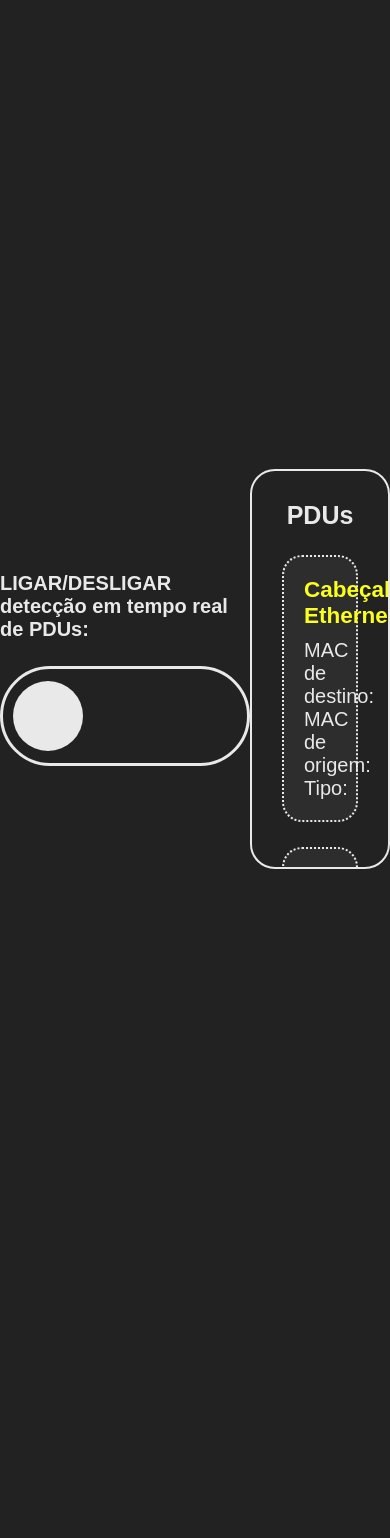
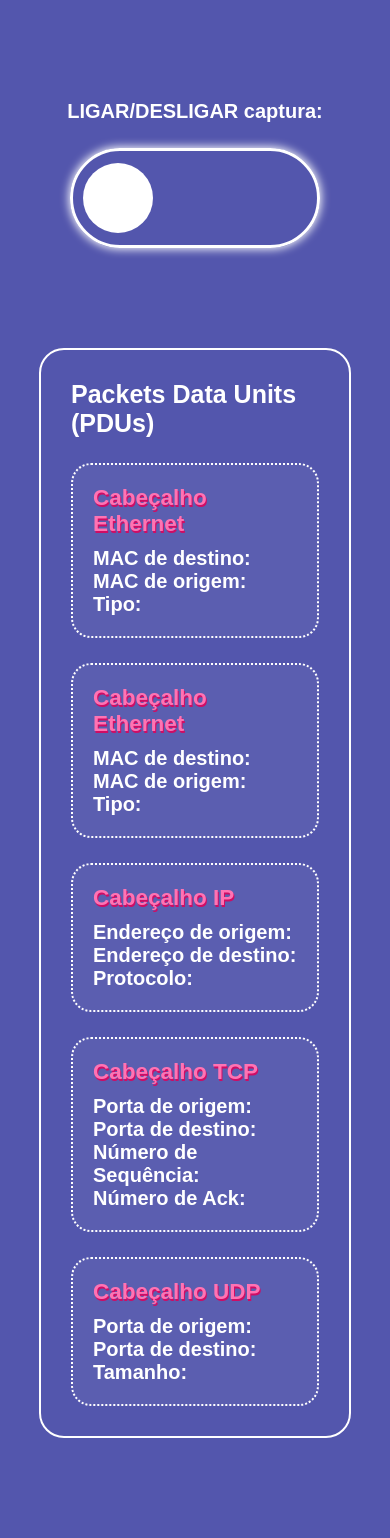
Before and after one commit to Jogaridu/cp6_coding_security, a Flask app: page / in a window 390 px wide. Before the commit the page ends 869 px from the top, so only its background shows below. Run offline with Flask 3, Linux system fonts and the light colour scheme.

Commit message:
the new fucking interface

```diff
--- a/src/static/css/style.css
+++ b/src/static/css/style.css
@@ -8,7 +8,9 @@ a:link{
 :root {
     --white: #ffffff;
     --black: #000;
-    --green: #0b7314;
+    --purple: #5356ad;
+    --pink: #ff73b3;
+    --pink-black: #cf0c64;
     --gray: #616161;
 }
 
@@ -20,7 +22,7 @@ a:link{
 }
 
 body {
-    background: #222222;
+    background: var(--purple);
 }
 
 .panel {
@@ -41,9 +43,9 @@ body {
 }
 
 .panel-button h1 {
-    color: #e9e9e9;
+    color: var(--white);
     font-size: 20px;
-    font-weight: 800;
+    font-weight: bold;
 }
 
 .panel-packets {
@@ -53,7 +55,7 @@ body {
     padding: 30px;
     border-radius: 25px;
     background: transparent;
-    border: 2.5px solid #e9e9e9;
+    border: 2.5px solid var(--white);
     gap: 25px;
     display: flex;
     flex-direction: column;
@@ -65,8 +67,8 @@ body {
 
 .panel-packets h1 {
     font-size: 25px;
-    color: #E9E9E9;
-    font-weight: 800;
+    color: var(--white);
+    font-weight: bold;
 }
 
 .packet {
@@ -77,21 +79,23 @@ body {
     gap: 10px;
     padding: 20px;
     background: #e9e9e90e;
-    border: 2.5px solid #e9e9e9;
+    border: 2.5px solid var(--white);
     border-style: dotted;
     border-radius: 20px;
 }
 
 .packet h1 {
     font-size: 22.5px;
-    color: #fbff1d;
+    color: var(--pink);
+    text-shadow: 1px 2px var(--pink-black);
     font-weight: 700;
 }
 
 .packet ul li {
     font-size: 20px;
-    color: #e9e9e9;
+    color: var(--white);
     list-style: none;
+    font-weight: bold;
 }
 
 .button {
@@ -103,25 +107,47 @@ body {
     padding: 0px 10px;
     background: transparent;
     border-radius: 60px;
-    border: 3px solid #e9e9e9;
+    border: 3px solid var(--white);
     transition: 0.4s ease-out;
     cursor: pointer;
+    box-shadow: 0 0 10px 1px var(--white);
 }
 
 .button.active {
     justify-content: flex-end;
-    background: #e9e9e9;
+    background: var(--pink);
+    border: 3px solid var(--pink);
     transition: 0.4s ease-in;
+    box-shadow: 0 0 10px 1px var(--pink);
 }
 
 .button-indicator {
     width: 70px;
     height: 70px;
-    background: #e9e9e9;
+    background: var(--white);
     border-radius: 50%;
     transition: 0.4s linear;
 }
 
 .button.active .button-indicator {
-    background: #222222;
+    background: var(--purple);
 }
+
+@media (max-width: 980px) {
+    body {
+        padding-top: 100px;
+        padding-bottom: 100px;
+    }
+
+    .panel {
+        align-items: center;
+        flex-direction: column;
+        justify-content: flex-start;
+        gap: 100px;
+    }
+
+    .panel-packets {
+        width: 80%;
+        height: max-content;
+    }
+}
--- a/src/templates/index.html
+++ b/src/templates/index.html
@@ -10,13 +10,13 @@
 <body>
     <div class="panel">
         <div class="panel-button">
-            <h1>LIGAR/DESLIGAR detecção em tempo real de PDUs:</h1>
+            <h1>LIGAR/DESLIGAR captura:</h1>
             <div class="button">
                 <div class="button-indicator"></div>
             </div>
         </div>
         <div class="panel-packets">
-            <h1>PDUs</h1>
+            <h1>Packets Data Units (PDUs)</h1>
             <div class="packet ethernet">
                 <h1>Cabeçalho Ethernet</h1>
                 <ul>
```
